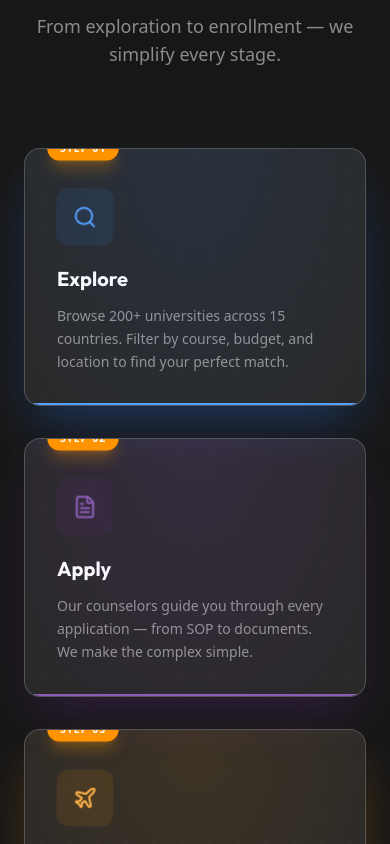
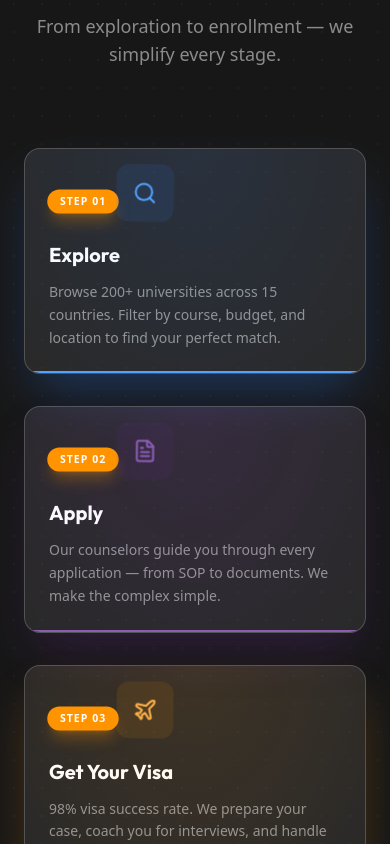
Before and after one commit to AdilAhmedAhir/Orange-Studies, a Next.js app: page / in a window 390 px wide. Shown: the part 3760-4604 px from the top of the page. Built offline with nearby package versions, Linux system fonts and the light colour scheme.

Commit message:
fix: mobile step card badge clipping + floating nav border visibility
- Move step badge from absolute -top-3 to inline flow to prevent clipping
- Increase floating nav border from white/8% to white/15% (desktop + mobile)

```diff
--- a/src/components/home/HowItWorks.tsx
+++ b/src/components/home/HowItWorks.tsx
@@ -74,7 +74,7 @@ function StepNode({
             className="group relative"
         >
             <div
-                className={`relative overflow-hidden rounded-2xl border p-8 transition-all duration-700 ${active
+                className={`relative overflow-hidden rounded-2xl border p-6 pt-4 transition-all duration-700 ${active
                     ? `border-white/20 bg-white/[0.08] shadow-2xl ${step.glowColor}`
                     : "border-white/5 bg-white/[0.03]"
                     }`}
@@ -93,9 +93,9 @@ function StepNode({
                     transition={{ duration: 0.8 }}
                 />
 
-                {/* Step number badge */}
+                {/* Step number badge — inline, not absolutely positioned */}
                 <motion.span
-                    className={`absolute -top-3 left-6 rounded-full px-3 py-1 text-[10px] font-bold uppercase tracking-widest text-white shadow-lg transition-all duration-500 ${active
+                    className={`mb-4 inline-block rounded-full px-3 py-1 text-[10px] font-bold uppercase tracking-widest text-white shadow-lg transition-all duration-500 ${active
                         ? "bg-brand-orange shadow-brand-orange/30"
                         : "bg-white/10"
                         }`}
@@ -106,7 +106,7 @@ function StepNode({
 
                 {/* Icon with pulse */}
                 <motion.div
-                    className={`mb-5 mt-2 inline-flex rounded-xl ${step.bg} p-4 ${step.color} transition-all duration-500`}
+                    className={`mb-5 inline-flex rounded-xl ${step.bg} p-4 ${step.color} transition-all duration-500`}
                     animate={
                         active
                             ? { scale: [1, 1.08, 1], rotate: [0, 3, 0] }
--- a/src/components/layout/Navbar.tsx
+++ b/src/components/layout/Navbar.tsx
@@ -184,7 +184,7 @@ export function Navbar() {
                             damping: 24,
                             mass: 0.6,
                         }}
-                        className="fixed top-4 left-1/2 -translate-x-1/2 z-50 hidden lg:flex items-center gap-1 rounded-full border border-white/[0.08] bg-black/60 px-2.5 py-2 backdrop-blur-2xl shadow-2xl shadow-black/40"
+                        className="fixed top-4 left-1/2 -translate-x-1/2 z-50 hidden lg:flex items-center gap-1 rounded-full border border-white/15 bg-black/60 px-2.5 py-2 backdrop-blur-2xl shadow-2xl shadow-black/40"
                     >
                         {/* Mini logo */}
                         <Link href="/" className="mr-1">
@@ -235,7 +235,7 @@ export function Navbar() {
                             damping: 24,
                             mass: 0.6,
                         }}
-                        className="fixed top-3 left-3 right-3 z-50 flex lg:hidden items-center justify-between rounded-2xl border border-white/[0.08] bg-black/60 px-4 py-2.5 backdrop-blur-2xl shadow-2xl shadow-black/40"
+                        className="fixed top-3 left-3 right-3 z-50 flex lg:hidden items-center justify-between rounded-2xl border border-white/15 bg-black/60 px-4 py-2.5 backdrop-blur-2xl shadow-2xl shadow-black/40"
                     >
                         {/* Mini logo + brand */}
                         <Link href="/" className="flex items-center gap-2">
```
Lines whose indentation alone changed are shown as unchanged.
